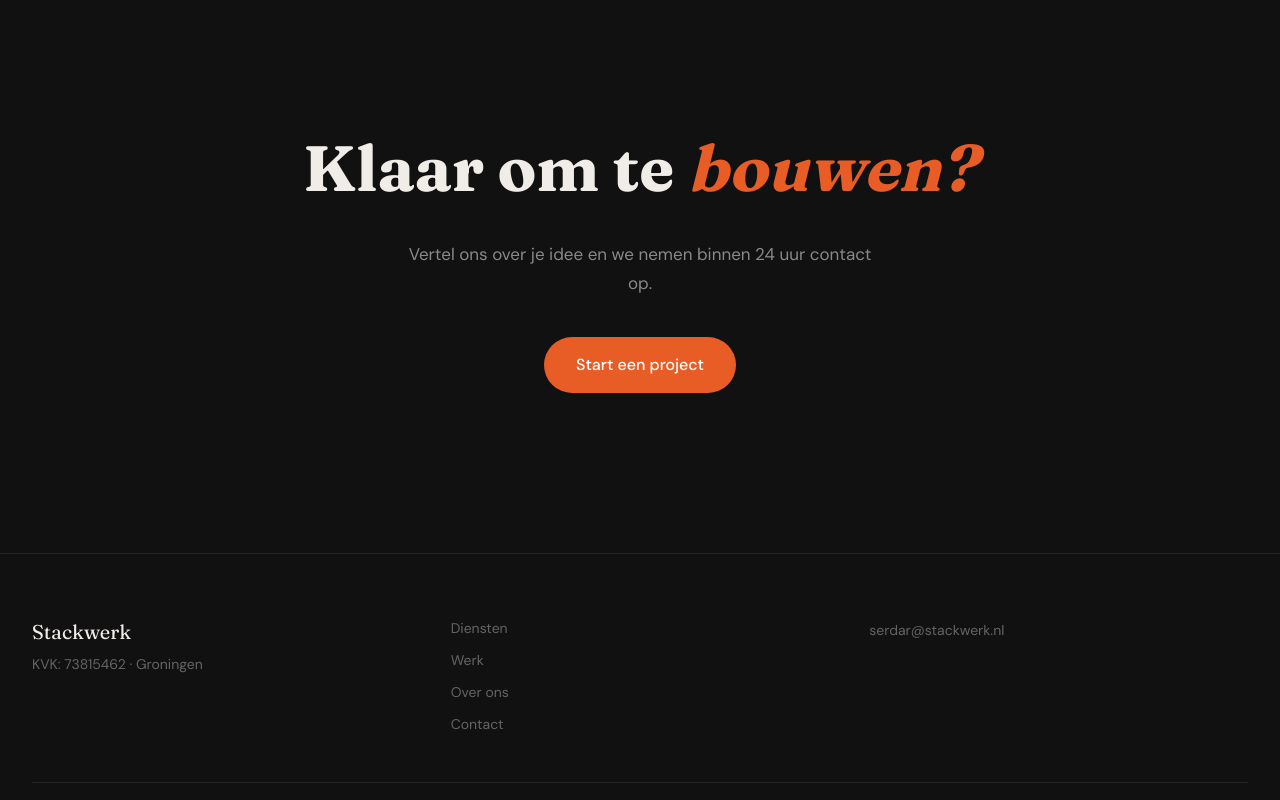
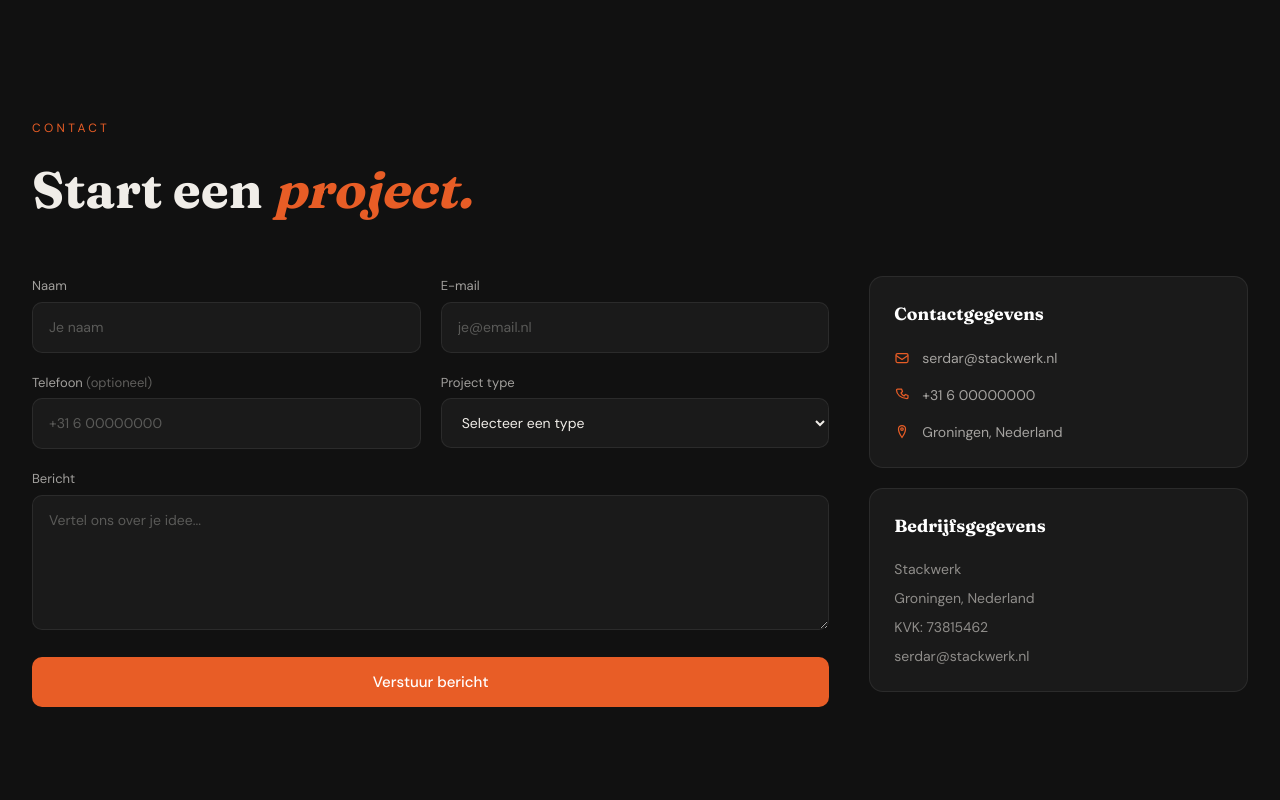
Before and after one commit to serdartufan/stackwerk, a Next.js app: page / in a window 1280 px wide. Shown: the part 5140-5940 px from the top of the page. Built offline with nearby package versions, Linux system fonts and the light colour scheme.

Commit message:
add: contactformulier met twee kolommen

```diff
--- a/src/app/globals.css
+++ b/src/app/globals.css
@@ -41,6 +41,21 @@ body {
   color: #e85d26;
 }
 
+/* Contact formulier velden */
+.contact-input::placeholder {
+  color: rgba(240,237,232,0.3);
+}
+
+.contact-input:focus {
+  outline: none;
+  border-color: rgba(232,93,38,0.35);
+}
+
+.contact-input option {
+  background-color: #1a1a1a;
+  color: #f0ede8;
+}
+
 /* Diensten cards — top accent border via inset box-shadow (vermijdt conflict met inline border) */
 .dienst-card {
   box-shadow: inset 0 3px 0 transparent;
--- a/src/app/page.tsx
+++ b/src/app/page.tsx
@@ -1,5 +1,6 @@
 import Navbar from "@/components/Navbar";
 import ScrollAnimation from "@/components/ScrollAnimation";
+import ContactForm from "@/components/ContactForm";
 
 // ─── Data ────────────────────────────────────────────────────────────────────
 
@@ -667,40 +668,125 @@ export default function Home() {
           </div>
         </section>
 
-        {/* ── CTA — zwart ──────────────────────────────────────────────────── */}
+        {/* ── Contact — zwart ──────────────────────────────────────────────── */}
         <section id="contact" style={{ backgroundColor: "#111111" }}>
-          <div className="mx-auto max-w-7xl px-6 py-32 text-center lg:px-8 lg:py-40">
+          <div className="mx-auto max-w-7xl px-6 py-32 lg:px-8 lg:py-40">
             <ScrollAnimation>
+              <p
+                className="font-sans mb-4 text-xs uppercase tracking-[0.28em]"
+                style={{ color: "#E85D26" }}
+              >
+                CONTACT
+              </p>
               <h2
-                className="font-serif font-bold mb-6"
+                className="font-serif font-bold mb-12"
                 style={{
-                  fontSize: "clamp(2rem, 5vw, 4rem)",
+                  fontSize: "clamp(2rem, 4vw, 3.5rem)",
                   color: "#F0EDE8",
                 }}
               >
-                Klaar om te{" "}
+                Start een{" "}
                 <span className="italic" style={{ color: "#E85D26" }}>
-                  bouwen?
+                  project.
                 </span>
               </h2>
-              <p
-                className="font-sans mx-auto mb-10"
-                style={{
-                  maxWidth: "480px",
-                  color: "rgba(240,237,232,0.55)",
-                  fontSize: "17px",
-                  lineHeight: "1.7",
-                }}
-              >
-                Vertel ons over je idee en we nemen binnen 24 uur contact op.
-              </p>
-              <a
-                href="mailto:serdar@stackwerk.nl"
-                className="inline-flex items-center rounded-full px-8 py-4 font-sans text-base font-medium text-white transition-opacity hover:opacity-85"
-                style={{ backgroundColor: "#E85D26" }}
-              >
-                Start een project
-              </a>
+
+              <div className="grid gap-10 lg:grid-cols-3">
+                {/* Linker kolom: formulier */}
+                <div className="lg:col-span-2">
+                  <ContactForm />
+                </div>
+
+                {/* Rechter kolom: contactgegevens */}
+                <div className="flex flex-col gap-5">
+                  {/* Card 1: Contactgegevens */}
+                  <div
+                    style={{
+                      backgroundColor: "rgba(255,255,255,0.04)",
+                      border: "1px solid rgba(240,237,232,0.08)",
+                      borderRadius: "14px",
+                      padding: "24px",
+                    }}
+                  >
+                    <p
+                      className="font-serif font-bold mb-5"
+                      style={{ fontSize: "1.1rem", color: "#FFFFFF" }}
+                    >
+                      Contactgegevens
+                    </p>
+                    <div className="flex flex-col gap-4">
+                      <div className="flex items-center gap-3">
+                        <svg width="16" height="16" viewBox="0 0 16 16" fill="none" aria-hidden="true">
+                          <rect x="2" y="3.5" width="12" height="9" rx="1.5" stroke="#E85D26" strokeWidth="1.25"/>
+                          <polyline points="2,5.5 8,9.5 14,5.5" stroke="#E85D26" strokeWidth="1.25" strokeLinejoin="round"/>
+                        </svg>
+                        <span
+                          className="font-sans"
+                          style={{ fontSize: "14px", color: "rgba(240,237,232,0.65)" }}
+                        >
+                          serdar@stackwerk.nl
+                        </span>
+                      </div>
+                      <div className="flex items-center gap-3">
+                        <svg width="16" height="16" viewBox="0 0 16 16" fill="none" aria-hidden="true">
+                          <path d="M5.5 2h2l1 2.5-1.5 1.5a7 7 0 003 3l1.5-1.5L14 8.5v2a1 1 0 01-1 1C6.7 11.5 2.5 7.3 2.5 3a1 1 0 011-1z" stroke="#E85D26" strokeWidth="1.25" strokeLinecap="round" strokeLinejoin="round"/>
+                        </svg>
+                        <span
+                          className="font-sans"
+                          style={{ fontSize: "14px", color: "rgba(240,237,232,0.65)" }}
+                        >
+                          +31 6 00000000
+                        </span>
+                      </div>
+                      <div className="flex items-center gap-3">
+                        <svg width="16" height="16" viewBox="0 0 16 16" fill="none" aria-hidden="true">
+                          <path d="M8 1.5A3.5 3.5 0 004.5 5c0 3.5 3.5 8.5 3.5 8.5S11.5 8.5 11.5 5A3.5 3.5 0 008 1.5z" stroke="#E85D26" strokeWidth="1.25"/>
+                          <circle cx="8" cy="5" r="1.25" stroke="#E85D26" strokeWidth="1.25"/>
+                        </svg>
+                        <span
+                          className="font-sans"
+                          style={{ fontSize: "14px", color: "rgba(240,237,232,0.65)" }}
+                        >
+                          Groningen, Nederland
+                        </span>
+                      </div>
+                    </div>
+                  </div>
+
+                  {/* Card 2: Bedrijfsgegevens */}
+                  <div
+                    style={{
+                      backgroundColor: "rgba(255,255,255,0.04)",
+                      border: "1px solid rgba(240,237,232,0.08)",
+                      borderRadius: "14px",
+                      padding: "24px",
+                    }}
+                  >
+                    <p
+                      className="font-serif font-bold mb-5"
+                      style={{ fontSize: "1.1rem", color: "#FFFFFF" }}
+                    >
+                      Bedrijfsgegevens
+                    </p>
+                    <div className="flex flex-col gap-2">
+                      {[
+                        "Stackwerk",
+                        "Groningen, Nederland",
+                        "KVK: 73815462",
+                        "serdar@stackwerk.nl",
+                      ].map((item) => (
+                        <p
+                          key={item}
+                          className="font-sans"
+                          style={{ fontSize: "14px", color: "rgba(240,237,232,0.55)" }}
+                        >
+                          {item}
+                        </p>
+                      ))}
+                    </div>
+                  </div>
+                </div>
+              </div>
             </ScrollAnimation>
           </div>
         </section>
--- /dev/null
+++ b/src/components/ContactForm.tsx
@@ -0,0 +1,154 @@
+"use client";
+
+import { useState, type FormEvent, type CSSProperties } from "react";
+
+function fieldStyle(extra: CSSProperties = {}): CSSProperties {
+  return {
+    backgroundColor: "rgba(255,255,255,0.04)",
+    border: "1px solid rgba(240,237,232,0.08)",
+    color: "#F0EDE8",
+    borderRadius: "10px",
+    padding: "14px 16px",
+    width: "100%",
+    fontSize: "14px",
+    outline: "none",
+    fontFamily: "inherit",
+    ...extra,
+  };
+}
+
+const labelStyle: CSSProperties = {
+  fontSize: "13px",
+  color: "rgba(240,237,232,0.65)",
+  display: "block",
+  marginBottom: "6px",
+};
+
+export default function ContactForm() {
+  const [submitted, setSubmitted] = useState(false);
+
+  function handleSubmit(e: FormEvent<HTMLFormElement>) {
+    e.preventDefault();
+    setSubmitted(true);
+  }
+
+  if (submitted) {
+    return (
+      <div
+        className="flex min-h-80 items-center justify-center text-center"
+        style={{
+          backgroundColor: "rgba(255,255,255,0.04)",
+          border: "1px solid rgba(240,237,232,0.08)",
+          borderRadius: "14px",
+          padding: "48px",
+        }}
+      >
+        <p
+          className="font-sans"
+          style={{ color: "#F0EDE8", fontSize: "17px", lineHeight: "1.7" }}
+        >
+          Bedankt voor je bericht. We nemen binnen 24 uur contact op.
+        </p>
+      </div>
+    );
+  }
+
+  return (
+    <form onSubmit={handleSubmit} className="flex flex-col gap-5">
+      {/* Rij 1: Naam + E-mail */}
+      <div className="grid grid-cols-1 gap-5 sm:grid-cols-2">
+        <div>
+          <label className="font-sans" style={labelStyle}>
+            Naam
+          </label>
+          <input
+            type="text"
+            required
+            placeholder="Je naam"
+            className="contact-input"
+            style={fieldStyle()}
+          />
+        </div>
+        <div>
+          <label className="font-sans" style={labelStyle}>
+            E-mail
+          </label>
+          <input
+            type="email"
+            required
+            placeholder="je@email.nl"
+            className="contact-input"
+            style={fieldStyle()}
+          />
+        </div>
+      </div>
+
+      {/* Rij 2: Telefoon + Project type */}
+      <div className="grid grid-cols-1 gap-5 sm:grid-cols-2">
+        <div>
+          <label className="font-sans" style={labelStyle}>
+            Telefoon{" "}
+            <span style={{ color: "rgba(240,237,232,0.35)" }}>
+              (optioneel)
+            </span>
+          </label>
+          <input
+            type="tel"
+            placeholder="+31 6 00000000"
+            className="contact-input"
+            style={fieldStyle()}
+          />
+        </div>
+        <div>
+          <label className="font-sans" style={labelStyle}>
+            Project type
+          </label>
+          <select
+            defaultValue=""
+            className="contact-input"
+            style={fieldStyle({ cursor: "pointer" })}
+          >
+            <option value="" disabled>
+              Selecteer een type
+            </option>
+            <option value="website">Website</option>
+            <option value="saas">SaaS Platform</option>
+            <option value="maatwerk">Maatwerk Software</option>
+            <option value="anders">Anders</option>
+          </select>
+        </div>
+      </div>
+
+      {/* Rij 3: Bericht */}
+      <div>
+        <label className="font-sans" style={labelStyle}>
+          Bericht
+        </label>
+        <textarea
+          required
+          rows={5}
+          placeholder="Vertel ons over je idee..."
+          className="contact-input"
+          style={fieldStyle({ resize: "vertical" })}
+        />
+      </div>
+
+      {/* Verstuur knop */}
+      <button
+        type="submit"
+        className="font-sans font-medium text-white transition-opacity hover:opacity-85"
+        style={{
+          backgroundColor: "#E85D26",
+          borderRadius: "10px",
+          padding: "14px",
+          width: "100%",
+          fontSize: "15px",
+          border: "none",
+          cursor: "pointer",
+        }}
+      >
+        Verstuur bericht
+      </button>
+    </form>
+  );
+}
```
